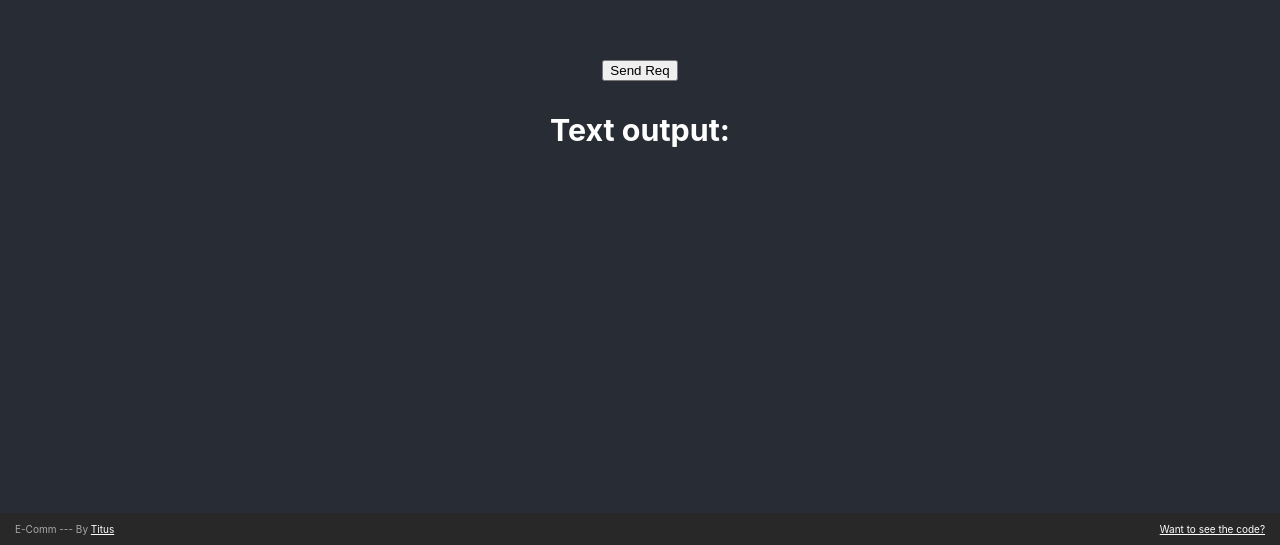
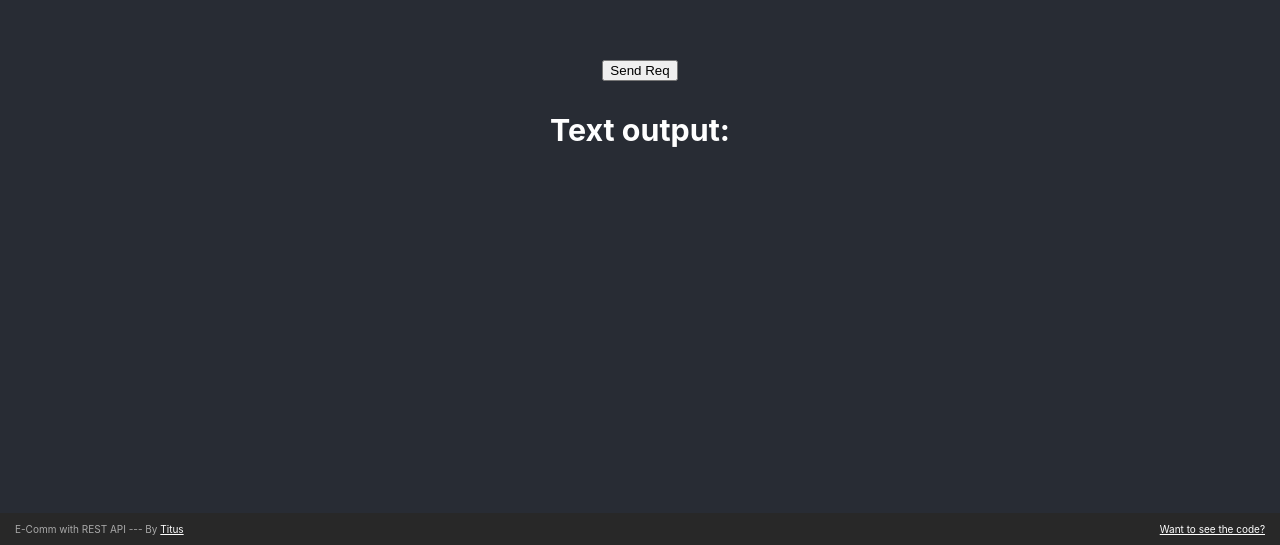
Before and after one commit to SmexyKatarina/e-comm-rest-api, a React (Create React App) app: page / in a window 1280 px wide. Shown: the part 255-800 px from the top of the page. Built offline with nearby package versions, Linux system fonts and the light colour scheme.

Commit message:
Update to Footer on project name

```diff
--- a/src/components/Footer.js
+++ b/src/components/Footer.js
@@ -7,7 +7,7 @@ const Footer = () => {
     return (
         <>
             <div className="footer">
-                <p className="footer-project">E-Comm --- By <a href="https://github.com/smexykatarina" target="_blank" rel="noreferrer">Titus</a></p>
+                <p className="footer-project">E-Comm with REST API --- By <a href="https://github.com/smexykatarina" target="_blank" rel="noreferrer">Titus</a></p>
                 <a className="footer-github" href="https://github.com/SmexyKatarina/e-comm-rest-api" target="_blank" rel="noreferrer">Want to see the code?</a>
             </div>
         </>
```
